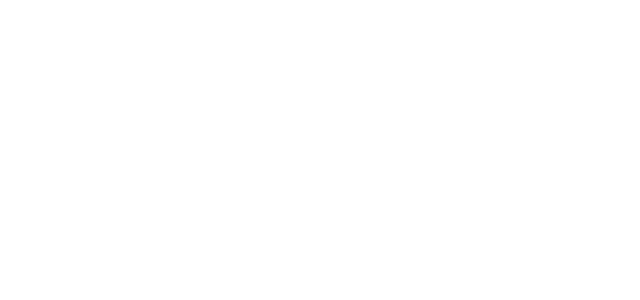
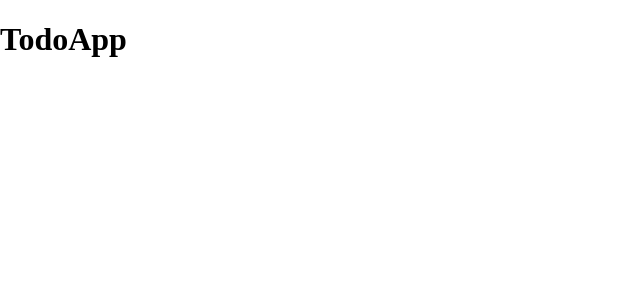
Before and after one commit to Djeg/formation-react, a React (Create React App) app: page / in a window 1280 px wide. Shown: the top 300 px of the page, without its empty margins (0-640 px from the left). Built offline with nearby package versions, Linux system fonts and the light colour scheme.

Commit message:
Ajout des 3 pages dans l'App

```diff
--- a/src/todo-app/App.js
+++ b/src/todo-app/App.js
@@ -1,5 +1,17 @@
 import React from 'react'
+import { BrowserRouter, Route, Routes } from 'react-router-dom'
+import TodoApp from './pages/TodoApp'
+import Login from './pages/Login'
+import CreateAccount from './pages/CreateAccount'
 
 export default function App() {
-  return <></>
+  return (
+    <BrowserRouter>
+      <Routes>
+        <Route path="/" element={<TodoApp />} />
+        <Route path="/connexion" element={<Login />} />
+        <Route path="/inscription" element={<CreateAccount />} />
+      </Routes>
+    </BrowserRouter>
+  )
 }
```
